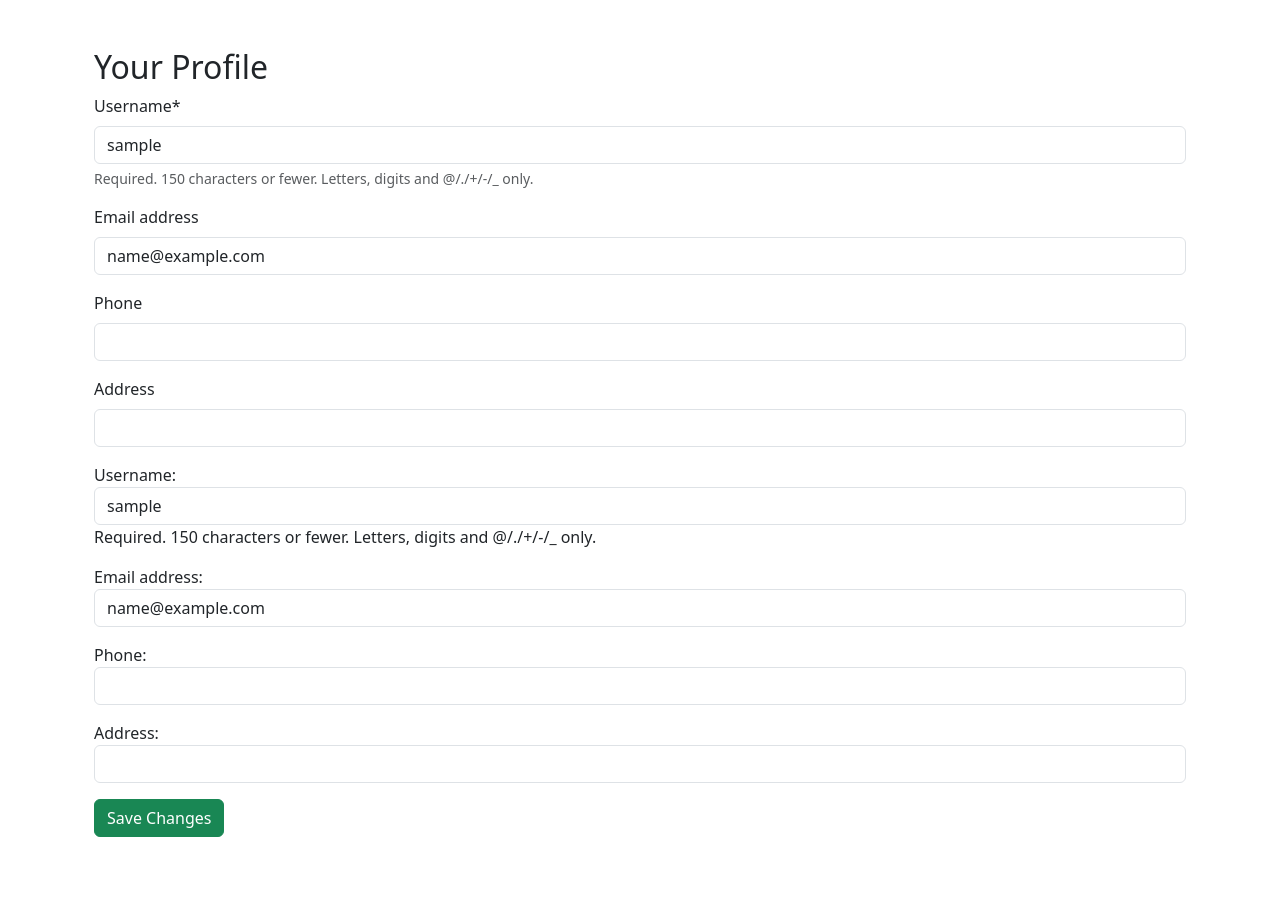
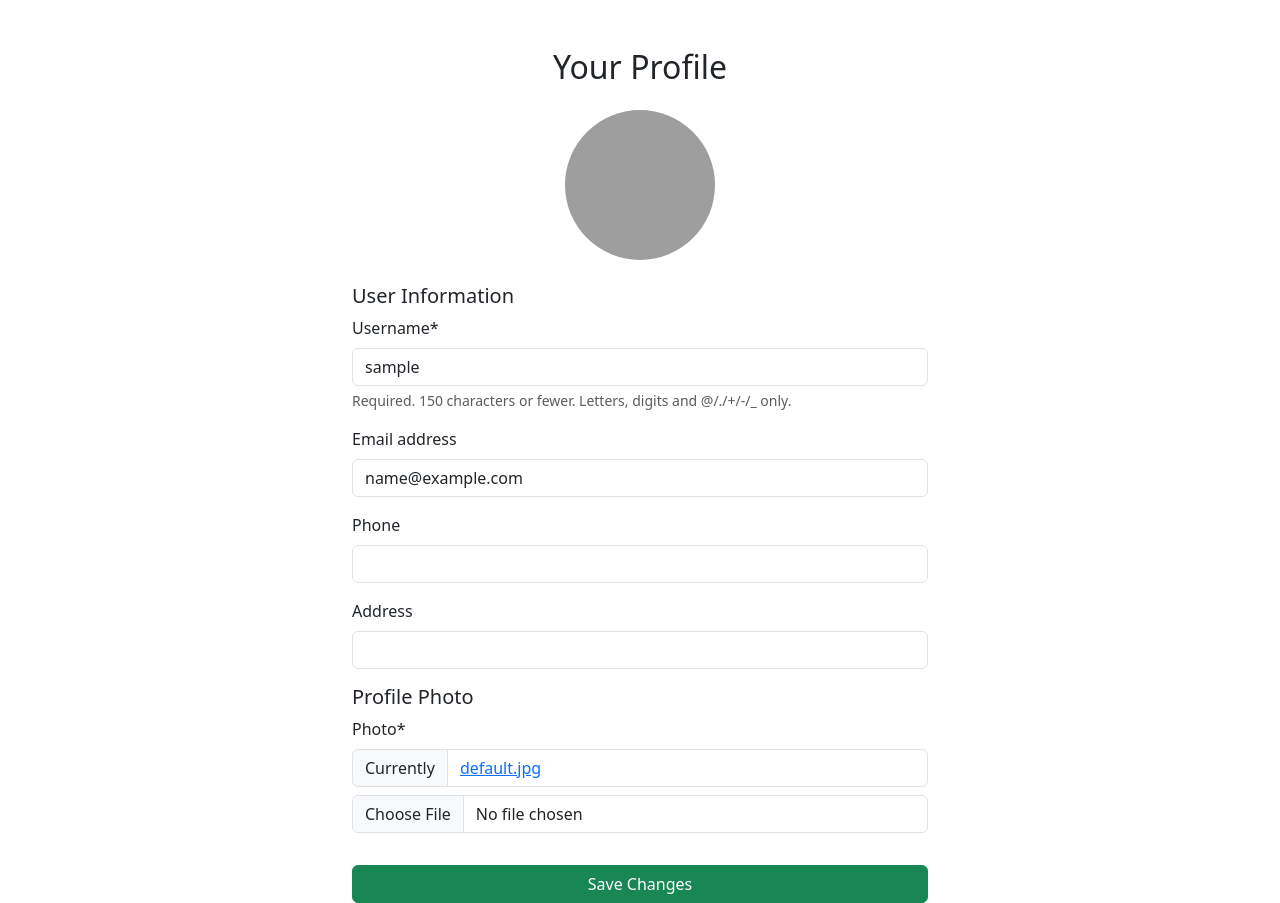
Before and after one commit to Lumi1203/qualifying-test-django, a Django app: page /users/profile/ in a window 1280 px wide. Shown: the part 56-959 px from the top of the page. Before the commit the page ends 893 px from the top, so only its background shows below. Run offline with Django 5.2, Linux system fonts and the light colour scheme; the visitor is signed in with stand-in values (Sample User, id 1); some libraries are stand-ins or nearby versions; grey boxes are pictures that could not be loaded.

Commit message:
profile photo created for users app

```diff
--- a/qualifyingtest/settings.py
+++ b/qualifyingtest/settings.py
@@ -45,7 +45,7 @@ INSTALLED_APPS = [
     'django.contrib.messages',
     'django.contrib.staticfiles',
     'taketest',
-    'users',
+    'users.apps.UsersConfig',
     'crispy_forms',
     'crispy_bootstrap5',
 ]
@@ -149,3 +149,7 @@ DATABASES = {
 
 CRISPY_ALLOWED_TEMPLATE_PACKS = "bootstrap5"
 CRISPY_TEMPLATE_PACK = "bootstrap5"
+
+
+MEDIA_URL = '/media/'
+MEDIA_ROOT = BASE_DIR / 'media'
--- a/qualifyingtest/urls.py
+++ b/qualifyingtest/urls.py
@@ -18,6 +18,8 @@ from django.contrib import admin
 from django.urls import path, include
 from django.contrib.auth import views as auth_views
 from django.shortcuts import redirect
+from django.conf import settings
+from django.conf.urls.static import static
 
 def home_redirect(request):
     return redirect('login')
@@ -28,6 +30,9 @@ urlpatterns = [
     path('', home_redirect, name='home'),
     path('taketest/', include('taketest.urls')),
 ]
+
+if settings.DEBUG:
+    urlpatterns += static(settings.MEDIA_URL, document_root=settings.MEDIA_ROOT)
 
 
 urlpatterns += [
--- a/taketest/models.py
+++ b/taketest/models.py
@@ -1,5 +1,6 @@
 from django.db import models
 from django.contrib.auth import get_user_model
+
 
 User = get_user_model()
 
--- a/taketest/templates/taketest/base.html
+++ b/taketest/templates/taketest/base.html
@@ -42,7 +42,16 @@
         </div>
       </div>
     </nav>
-
+    {% if messages %}
+      <div class="container mt-3">
+        {% for message in messages %}
+          <div class="alert alert-{{ message.tags }} alert-dismissible fade show" role="alert">
+              {{ message }}
+              <button type="button" class="btn-close" data-bs-dismiss="alert" aria-label="Close"></button>
+          </div>
+        {% endfor %}
+      </div>
+    {% endif %}
     <!-- Main container -->
     <div class="container mt-4">
         {% block content %}{% endblock %}
--- a/users/apps.py
+++ b/users/apps.py
@@ -1,6 +1,8 @@
 from django.apps import AppConfig
-
 
 class UsersConfig(AppConfig):
     default_auto_field = 'django.db.models.BigAutoField'
     name = 'users'
+
+    def ready(self):
+        import users.signals
--- a/users/forms.py
+++ b/users/forms.py
@@ -1,6 +1,7 @@
 from django import forms
 from django.contrib.auth.forms import UserCreationForm, UserChangeForm
-from .models import CustomUser
+from .models import CustomUser, Profile
+from django.contrib.auth import get_user_model
 
 
 class RegisterForm(UserCreationForm):
@@ -11,9 +12,16 @@ class RegisterForm(UserCreationForm):
         fields = ['username', 'email', 'phone', 'address', 'password1', 'password2']
 
 
-class UpdateProfileForm(UserChangeForm):
+User = get_user_model()
+
+class UserUpdateForm(forms.ModelForm):
+    class Meta:
+        model = User
+        fields = ['username', 'email', 'phone', 'address']
+
+class UpdateProfileForm(forms.ModelForm):
     password = None  # hide password field
 
     class Meta:
-        model = CustomUser
-        fields = ['username', 'email', 'phone', 'address']
+        model = Profile
+        fields = ['photo']
--- a/users/models.py
+++ b/users/models.py
@@ -1,5 +1,7 @@
 from django.db import models
+from django.contrib.auth import get_user_model
 from django.contrib.auth.models import AbstractUser
+
 
 class CustomUser(AbstractUser):
     phone = models.CharField(max_length=20, blank=True, null=True)
@@ -7,3 +9,10 @@ class CustomUser(AbstractUser):
 
     def __str__(self):
         return self.username
+
+class Profile(models.Model):
+    user = models.OneToOneField(get_user_model(), on_delete=models.CASCADE)
+    photo = models.ImageField(upload_to='profile_photos/', default='default.jpg')
+
+    def __str__(self):
+        return f"{self.user.username}'s Profile"
--- /dev/null
+++ b/users/signals.py
@@ -0,0 +1,18 @@
+from django.db.models.signals import post_save
+from django.dispatch import receiver
+from django.contrib.auth import get_user_model
+from .models import Profile
+
+User = get_user_model()
+
+@receiver(post_save, sender=User)
+def create_user_profile(sender, instance, created, **kwargs):
+    if created:
+        Profile.objects.create(user=instance)
+
+@receiver(post_save, sender=User)
+def save_user_profile(sender, instance, **kwargs):
+    try:
+        instance.profile.save()
+    except Profile.DoesNotExist:
+        Profile.objects.create(user=instance)
--- a/users/templates/users/profile.html
+++ b/users/templates/users/profile.html
@@ -1,14 +1,43 @@
 {% extends 'taketest/base.html' %}
 {% load crispy_forms_tags %}
+
 {% block content %}
-<div class="container mt-5">
-    <h2>Your Profile</h2>
+<div class="container mt-5" style="max-width: 600px;">
 
-    <form method="POST">
+    <h2 class="text-center mb-4">Your Profile</h2>
+
+    <div class="text-center mb-4">
+        <img id="profilePreview"
+             src="{{ profile.photo.url }}"
+             class="rounded-circle"
+             style="width: 150px; height: 150px; object-fit: cover;">
+    </div>
+
+    <form method="POST" enctype="multipart/form-data">
         {% csrf_token %}
-        {{ form|crispy }}
-        {{ form.as_p }}
-        <button class="btn btn-success" type="submit">Save Changes</button>
+
+        <h5>User Information</h5>
+        {{ user_form|crispy }}
+
+        <h5 class="mt-3">Profile Photo</h5>
+        {{ profile_form|crispy }}
+
+        <button class="btn btn-success w-100 mt-3" type="submit">
+            Save Changes
+        </button>
     </form>
+
+    <script>
+    const fileInput = document.getElementById("id_photo");
+    const preview = document.getElementById("profilePreview");
+
+    fileInput.addEventListener("change", function(event) {
+        const file = event.target.files[0];
+        if (file) {
+            preview.src = URL.createObjectURL(file);
+        }
+    });
+    </script>
+
 </div>
 {% endblock %}
--- a/users/views.py
+++ b/users/views.py
@@ -3,7 +3,7 @@ from django.contrib.auth import authenticate, login, logout
 from django.contrib.auth.decorators import login_required
 from django.contrib import messages
 
-from .forms import RegisterForm, UpdateProfileForm
+from .forms import RegisterForm, UpdateProfileForm, UserUpdateForm
 
 
 def register_view(request):
@@ -36,25 +36,34 @@ def login_view(request):
 
 def logout_view(request):
     logout(request)
+    messages.success(request, "Log out successful!")
     return redirect('login')
 
 
 @login_required
 def profile_view(request):
-    if request.method == 'POST':
-        form = UpdateProfileForm(request.POST, instance=request.user)
-        if form.is_valid():
-            form.save()
-            messages.success(request, "Profile updated!")
+    user = request.user
+    profile = user.profile
+
+    if request.method == "POST":
+        user_form = UserUpdateForm(request.POST, instance=user)
+        profile_form = UpdateProfileForm(request.POST, request.FILES, instance=profile)
+
+        if user_form.is_valid() and profile_form.is_valid():
+            user_form.save()
+            profile_form.save()
+            messages.success(request, "Profile Update successful!")
             return redirect('profile')
     else:
-        form = UpdateProfileForm(instance=request.user)
+        user_form = UserUpdateForm(instance=user)
+        profile_form = UpdateProfileForm(instance=profile)
 
-    return render(request, 'users/profile.html', {'form': form})
+    return render(request, "users/profile.html", {
+        "user_form": user_form,
+        "profile_form": profile_form,
+        "profile": profile,
+    })
 
-@login_required
-def test_instructions(request):
-    return render(request, 'taketest/instructions.html')
 
 @login_required
 def dashboard_view(request):
```
Also changed, not shown: users/migrations/0002_profile.py (added).
